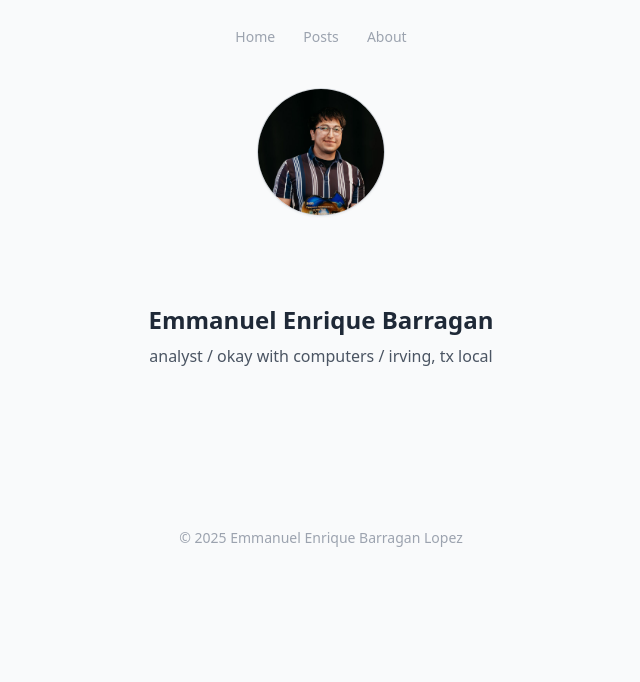
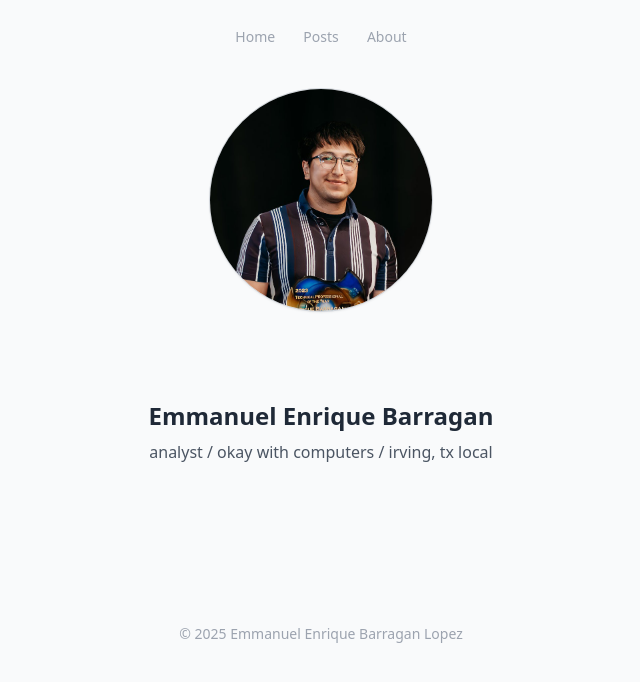
Before and after one commit to enriquebarragan/enriquebarragan.github.io, a Jekyll site: the page built from index.md, in a window 1280 px wide. Shown: the top 682 px of the page, without its empty margins (319-959 px from the left). Built offline with Jekyll 4.4.1, drawn with Linux system fonts in a browser that asks for light colours; nearby versions of some CDN libraries.

Commit message:
Update index.md

```diff
--- a/index.md
+++ b/index.md
@@ -4,7 +4,7 @@ title: Home
 ---
 
 <div class="flex justify-center mb-6">
-  <img src="/assets/images/me.jpg" alt="Enrique" class="w-32 h-32 rounded-full object-cover border border-gray-300 shadow-sm">
+  <img src="/assets/images/me.jpg" alt="Enrique" class="w-56 h-56 rounded-full object-cover border border-gray-300 shadow-sm">
 </div>
 
 <div class="mx-auto max-w-xl px-4 py-16 text-center space-y-10">
```
